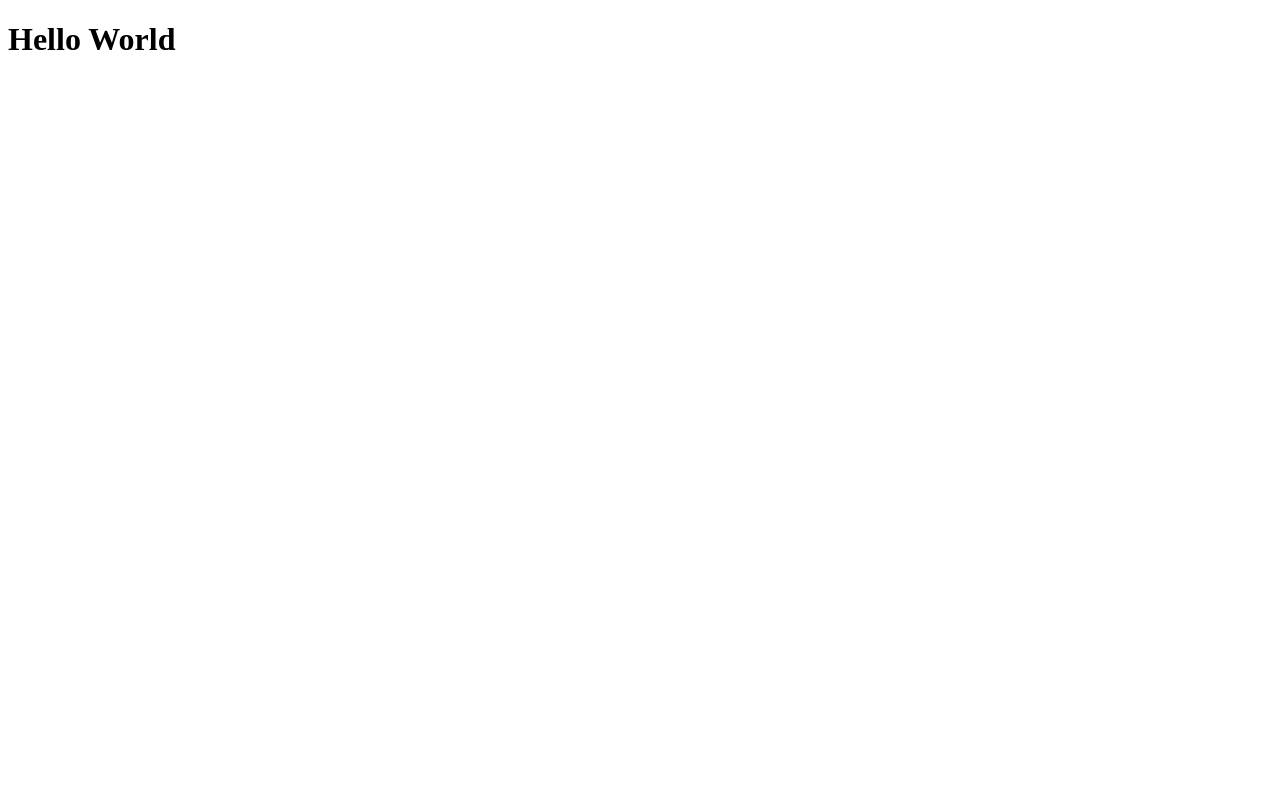
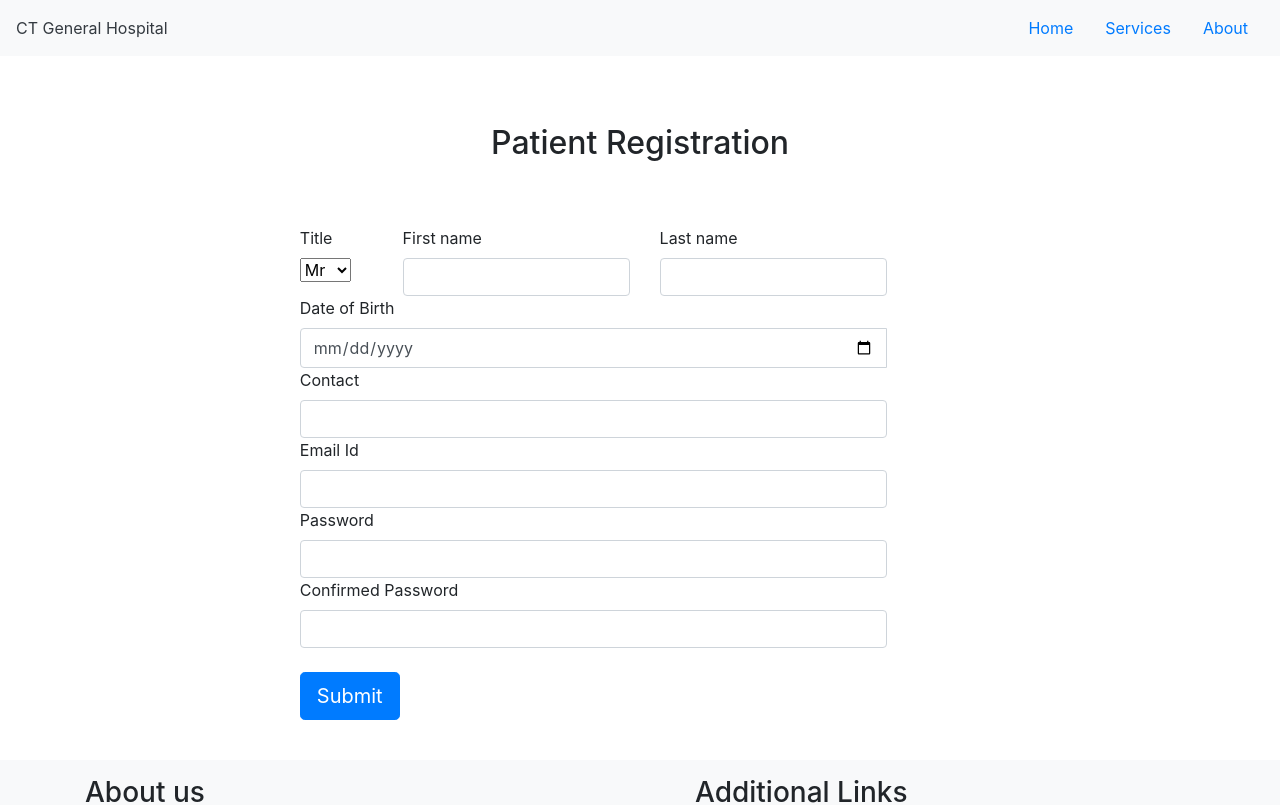
Before and after one commit to PushpakB-CTzen/hospital-management-UI, an Angular app in the folder hospital-management-FE/: page / in a window 1280 px wide. Shown: the top 805 px of the page. Built offline with nearby package versions, Linux system fonts and the light colour scheme.

Commit message:
patient registration screen

```diff
--- a/hospital-management-FE/package.json
+++ b/hospital-management-FE/package.json
@@ -24,7 +24,7 @@
     "zone.js": "~0.11.3"
   },
   "devDependencies": {
-    "@angular-devkit/build-angular": "~0.1102.12",
+    "@angular-devkit/build-angular": "^0.1102.13",
     "@angular/cli": "~11.2.12",
     "@angular/compiler-cli": "~11.2.13",
     "@types/jasmine": "~3.6.0",
--- a/hospital-management-FE/src/app/app.component.html
+++ b/hospital-management-FE/src/app/app.component.html
@@ -1 +1 @@
-<h1>Hello World</h1>
+<app-patient-registration></app-patient-registration>
--- a/hospital-management-FE/src/app/app.module.ts
+++ b/hospital-management-FE/src/app/app.module.ts
@@ -5,12 +5,14 @@ import { AppRoutingModule } from './app-routing.module';
 import { AppComponent } from './app.component';
 import { HeaderComponent } from './header/header.component';
 import { FooterComponent } from './footer/footer.component';
+import { PatientRegistrationComponent } from './patient/patient-registration/patient-registration.component';
 
 @NgModule({
   declarations: [
     AppComponent,
     HeaderComponent,
-    FooterComponent
+    FooterComponent,
+    PatientRegistrationComponent
   ],
   imports: [
     BrowserModule,
--- a/hospital-management-FE/src/app/header/header.component.html
+++ b/hospital-management-FE/src/app/header/header.component.html
@@ -1,7 +1,7 @@
 <header >
     <nav class="navbar navbar-expand-md bg-light navbar-dark fixed-right">
       <a href="/" class="d-flex align-items-center mb-3 mb-md-0 me-md-auto text-dark text-decoration-none">
-        <img src="/assets/citius-logo.png" alt="logo" class="img-fluid" width="200" height="30">
+        <!--<img src="/assets/citius-logo.png" alt="logo" class="img-fluid" width="200" height="30">-->
         <span class="fs-4">CT General Hospital</span>
       </a>
 
@@ -10,7 +10,8 @@
       </button>
       <div class="collapse navbar-collapse" id="collapsibleNavbar">
         <ul class="nav nav-pills ">
-          <li class="nav-item"><a href="#" class="nav-link active" aria-current="page">Home</a></li>
+          <!--<li class="nav-item"><a href="#" class="nav-link active" aria-current="page">Home</a></li> -->
+          <li class="nav-item"><a href="#" class="nav-link " aria-current="page">Home</a></li>
           <li class="nav-item"><a href="#" class="nav-link">Services</a></li>
           <li class="nav-item"><a href="#" class="nav-link">About</a></li>
         </ul>
--- /dev/null
+++ b/hospital-management-FE/src/app/patient/patient-registration/patient-registration.component.html
@@ -0,0 +1,124 @@
+<!--
+   <style>
+    .bs-header{
+    position: -webkit-sticky; /* Safari */
+    position: sticky;
+    top: 0;
+    }
+
+    .bs-footer{
+    position: -webkit-sticky; /* Safari */
+    position: sticky;
+    bottom: 0;
+    }
+ </style>
+ <body>
+    <div class="bs-header">
+       <nav class="navbar navbar-expand-md navbar-light " style="background-color: #e3f2fd;">
+          <a href="#" class="navbar-brand">
+          <img src="https://images1-fabric.practo.com/obstetrics-and-gynaecology-dept-city-hospital-ernakulam-1470650539-57a858ab5ce87.JPG/thumbnail" height="28" alt="CityHospital ">
+          </a>
+          <button type="button" class="navbar-toggler" data-toggle="collapse" data-target="#navbarCollapse">
+          <span class="navbar-toggler-icon"></span>
+          </button>
+          <div class="collapse navbar-collapse" id="navbarCollapse">
+             <div class="navbar-nav">
+                <a href="#" class="nav-item nav-link ">Home</a>
+                <a href="#" class="nav-item nav-link active">Patient Registration</a>
+
+             </div>
+             <div class="navbar-nav ml-auto">
+                <a href="#" class="nav-item nav-link">Login</a>
+             </div>
+          </div>
+       </nav>
+    </div>
+
+-->
+
+<app-header></app-header>
+
+
+    <div class="container">
+       <div class="py-5 text-center">
+          <h2>Patient Registration</h2>
+          <p class="lead"></p>
+       </div>
+       <div class="row g-5" style="margin-left: 18%;">
+          <div class="col-md-7 col-lg-8">
+             <!-- <h4 class="mb-3">Billing address</h4>-->
+             <form >
+                <div class="row g-3">
+                   <div class="col-sm-2">
+                      <label for="title" class="form-label">Title</label>
+                      <select class="form-select" id="country" required>
+                         <option value="">Mr</option>
+                         <option>Mrs</option>
+                         <option>Ms</option>
+                      </select>
+                      <div class="invalid-feedback">
+                         Please select a valid Title
+                      </div>
+                   </div>
+                   <div class="col-sm-5">
+                      <label for="firstName" class="form-label">First name</label>
+                      <input type="text" class="form-control" id="firstName" placeholder="" value="" required minlength="2">
+                      <div class="invalid-feedback">
+                         Valid first name is required.
+                      </div>
+                   </div>
+                   <div class="col-sm-5">
+                      <label for="lastName" class="form-label">Last name</label>
+                      <input type="text" class="form-control" id="lastName" placeholder="" value="" required minlength="2">
+                      <div class="invalid-feedback">
+                         Valid last name is required.
+                      </div>
+                   </div>
+                   <div class="col-12">
+                      <label for="dob" class="form-label">Date of Birth </label>
+                      <div class="input-group date" data-provide="datepicker">
+                         <input type="date" id="dob" class="form-control" required>
+                         <div class="input-group-addon">
+                            <span class="glyphicon glyphicon-th"></span>
+                         </div>
+                      </div>
+                   </div>
+                   <div class="col-12">
+                      <label for="contact" class="form-label">Contact</label>
+                      <input type="number" class="form-control" id="contact" placeholder="" required>
+                      <div class="invalid-feedback">
+                         Please enter a valid valid contact number.
+                      </div>
+                   </div>
+                   <div class="col-12">
+                      <label for="email" class="form-label">Email Id</label>
+                      <input type="email" class="form-control" id="email" placeholder="" required>
+                      <div class="invalid-feedback">
+                         Please enter a valid valid email.
+                      </div>
+                   </div>
+                   <div class="col-12">
+                      <label for="password" class="form-label">Password</label>
+                      <input type="password" class="form-control" id="password" placeholder="" value="" required minlength="8">
+                      <div class="invalid-feedback">
+                         Valid password is required.
+                      </div>
+                   </div>
+                   <div class="col-12">
+                      <label for="confirmPassword" class="form-label">Confirmed Password</label>
+                      <input type="password" class="form-control" id="confirmPassword" placeholder="" value="" required minlength="8"> <br>
+                      <div class="invalid-feedback">
+                         Password must be same.
+                      </div>
+                   </div>
+                </div>
+                <button class="w-10 btn btn-primary btn-lg" type="submit" (click)="onSave($event)">Submit</button>
+             </form>
+          </div>
+       </div>
+    </div>
+
+
+<div style="margin-top: 40px;">
+<app-footer></app-footer>
+</div>
--- /dev/null
+++ b/hospital-management-FE/src/app/patient/patient-registration/patient-registration.component.ts
@@ -0,0 +1,62 @@
+import { Component, OnInit } from '@angular/core';
+
+@Component({
+  selector: 'app-patient-registration',
+  templateUrl: './patient-registration.component.html',
+  styleUrls: ['./patient-registration.component.css']
+})
+export class PatientRegistrationComponent implements OnInit {
+
+  constructor() { }
+
+  ngOnInit(): void {
+  }
+
+  onSave(event) {
+   // ((document.getElementById("firstName") as HTMLInputElement).value);
+    let fName = ((document.getElementById("firstName") as HTMLInputElement).value);
+    let lName = ((document.getElementById("lastName") as HTMLInputElement).value);
+    let idob = ((document.getElementById("dob") as HTMLInputElement).value);
+    let icontact = ((document.getElementById("contact") as HTMLInputElement).value);
+    let iemail = ((document.getElementById("email") as HTMLInputElement).value);
+    let ipassword = ((document.getElementById("password") as HTMLInputElement).value);
+    let iconfirmPassword = ((document.getElementById("confirmPassword") as HTMLInputElement).value);
+
+   /*console.log("firstName "+fName);
+   console.log("lastname "+lName);
+   console.log("dob "+idob);
+   console.log("contact "+icontact);
+   console.log("email "+iemail);
+   console.log("password "+ipassword);
+   console.log("confirmPassword "+iconfirmPassword);*/
+
+   if(icontact.length < 10){
+     alert("minimum phone number length should be 10");
+   }
+
+   if(ipassword.length < 8){
+     alert("password length is less than 8");
+   }
+   if(ipassword == iconfirmPassword ){
+     console.log("password equal");
+
+   }else{
+     console.log("password not equal");
+     alert("password not matching");
+   }
+
+   let patientObj = {
+   firstName:fName,
+   lastName:lName,
+   dob:idob,
+   contact:icontact,
+   email:iemail,
+   password:ipassword,
+   confirmPassword:iconfirmPassword
+   };
+
+   console.log("patient OBJ "+JSON.stringify(patientObj));
+  // console.log(event);
+ }
+
+}
--- a/hospital-management-FE/src/index.html
+++ b/hospital-management-FE/src/index.html
@@ -6,8 +6,14 @@
   <base href="/">
   <meta name="viewport" content="width=device-width, initial-scale=1">
   <link rel="icon" type="image/x-icon" href="favicon.ico">
+
+ <link rel="stylesheet" href="https://maxcdn.bootstrapcdn.com/bootstrap/4.0.0/css/bootstrap.min.css" integrity="sha384-Gn5384xqQ1aoWXA+058RXPxPg6fy4IWvTNh0E263XmFcJlSAwiGgFAW/dAiS6JXm" crossorigin="anonymous">
+ <script src="https://code.jquery.com/jquery-3.2.1.slim.min.js" integrity="sha384-KJ3o2DKtIkvYIK3UENzmM7KCkRr/rE9/Qpg6aAZGJwFDMVNA/GpGFF93hXpG5KkN" crossorigin="anonymous"></script>
+<script src="https://cdnjs.cloudflare.com/ajax/libs/popper.js/1.12.9/umd/popper.min.js" integrity="sha384-ApNbgh9B+Y1QKtv3Rn7W3mgPxhU9K/ScQsAP7hUibX39j7fakFPskvXusvfa0b4Q" crossorigin="anonymous"></script>
+<script src="https://maxcdn.bootstrapcdn.com/bootstrap/4.0.0/js/bootstrap.min.js" integrity="sha384-JZR6Spejh4U02d8jOt6vLEHfe/JQGiRRSQQxSfFWpi1MquVdAyjUar5+76PVCmYl" crossorigin="anonymous"></script>
 </head>
 <body>
   <app-root></app-root>
+
 </body>
 </html>
--- a/hospital-management-FE/tsconfig.json
+++ b/hospital-management-FE/tsconfig.json
@@ -16,6 +16,7 @@
     "importHelpers": true,
     "target": "es2015",
     "module": "es2020",
+    "noImplicitAny": false,
     "lib": [
       "es2018",
       "dom"
```
Also changed, not shown: hospital-management-FE/src/app/patient/patient-registration/patient-registration.component.css (added), 2 other files (tests, documents, lock files or other folders).
